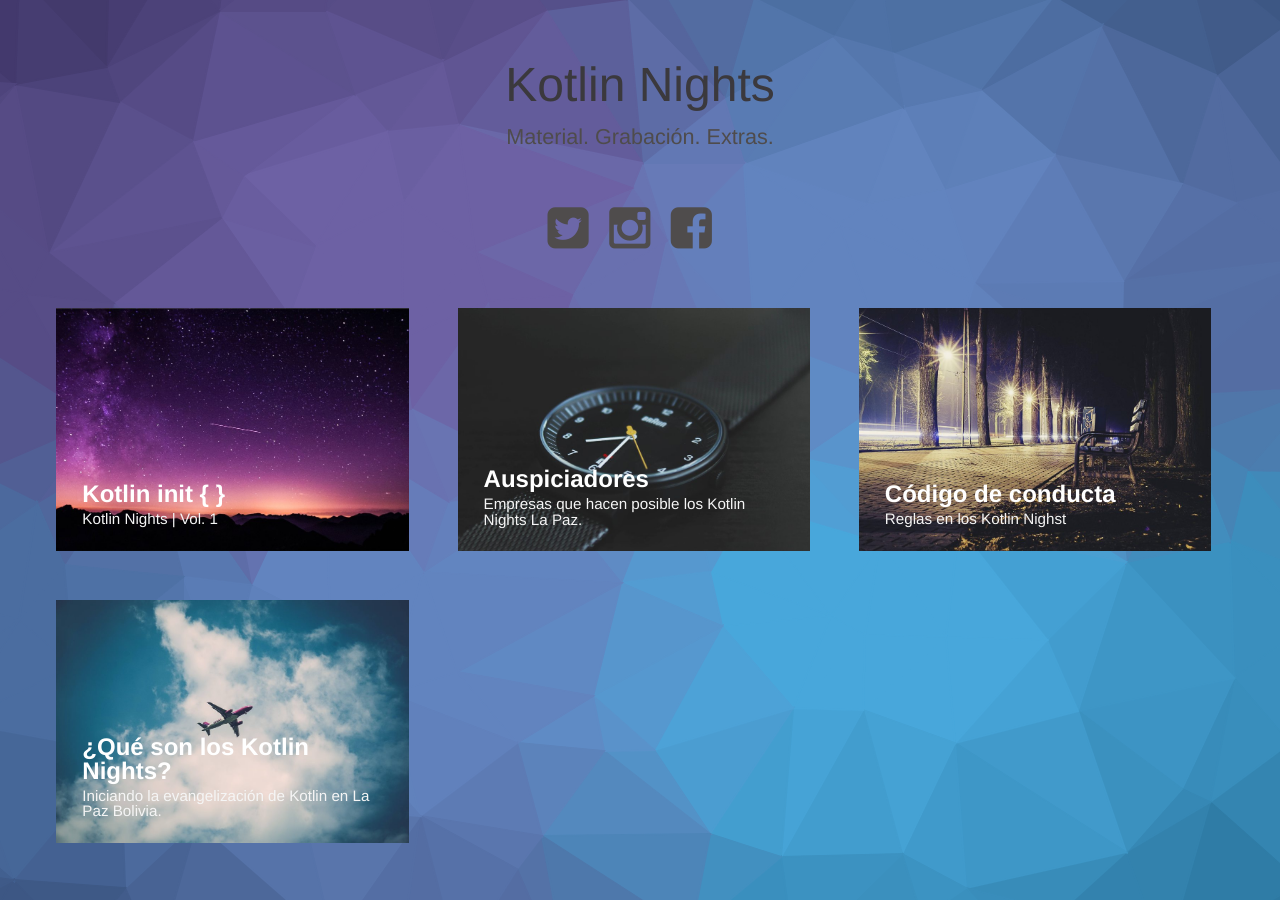
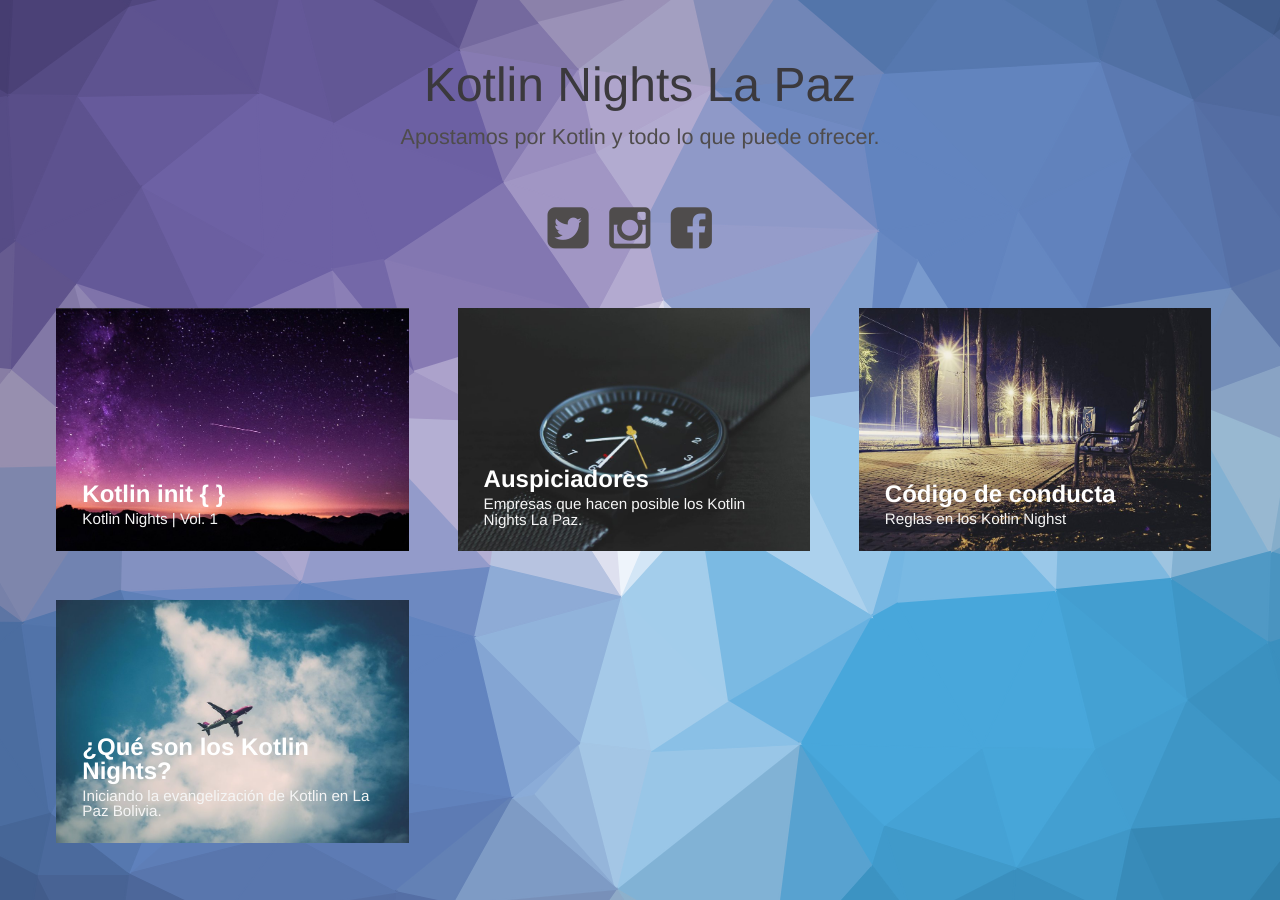
Before and after one commit to lizarragadev/kotlin-nights-website, a Jekyll site: the page built from index.html, in a window 1280 px wide. Built offline with Jekyll 4.4.1, drawn with Linux system fonts in a browser that asks for light colours; part of the change alters nothing that is shown.

```diff
--- a/index.html
+++ b/index.html
@@ -28,7 +28,7 @@ layout: compress
 <body class="body">
 <div class="container">
     <header class="header">
-        <h1>Kotlin Nights<span>Material. Grabación. Extras.</span></h1>
+        <h1>Kotlin Nights La Paz<span>Apostamos por Kotlin y todo lo que puede ofrecer.</span></h1>
         <nav class="links">
             <a href="#"><i class="fa fa-twitter-square fa-3x"></i></a>
             <a href="#"><i class="fa fa-instagram fa-3x"></i></a>
--- a/js/modern-blog.js
+++ b/js/modern-blog.js
@@ -51,10 +51,10 @@ var demo = (function (window) {
         var pattern = Trianglify({
             width: window.innerWidth,
             height: window.innerHeight,
-            cell_size: 100,
+            cell_size: 120,
             variance: 1,
             stroke_width: 2,
-            x_colors: ['#403769', '#403769', '#6d61a4', '#6d61a4', '#48a7db', '#48a7db', '#2d78a1', '#2d78a1'],
+            x_colors: ['#403769', '#403769', '#6d61a4', '#6d61a4', '#FFFFFF', '#48a7db', '#48a7db', '#2d78a1', '#2d78a1'],
             y_colors: 'match_x'
         }).svg(); // Render as SVG.
 
```
